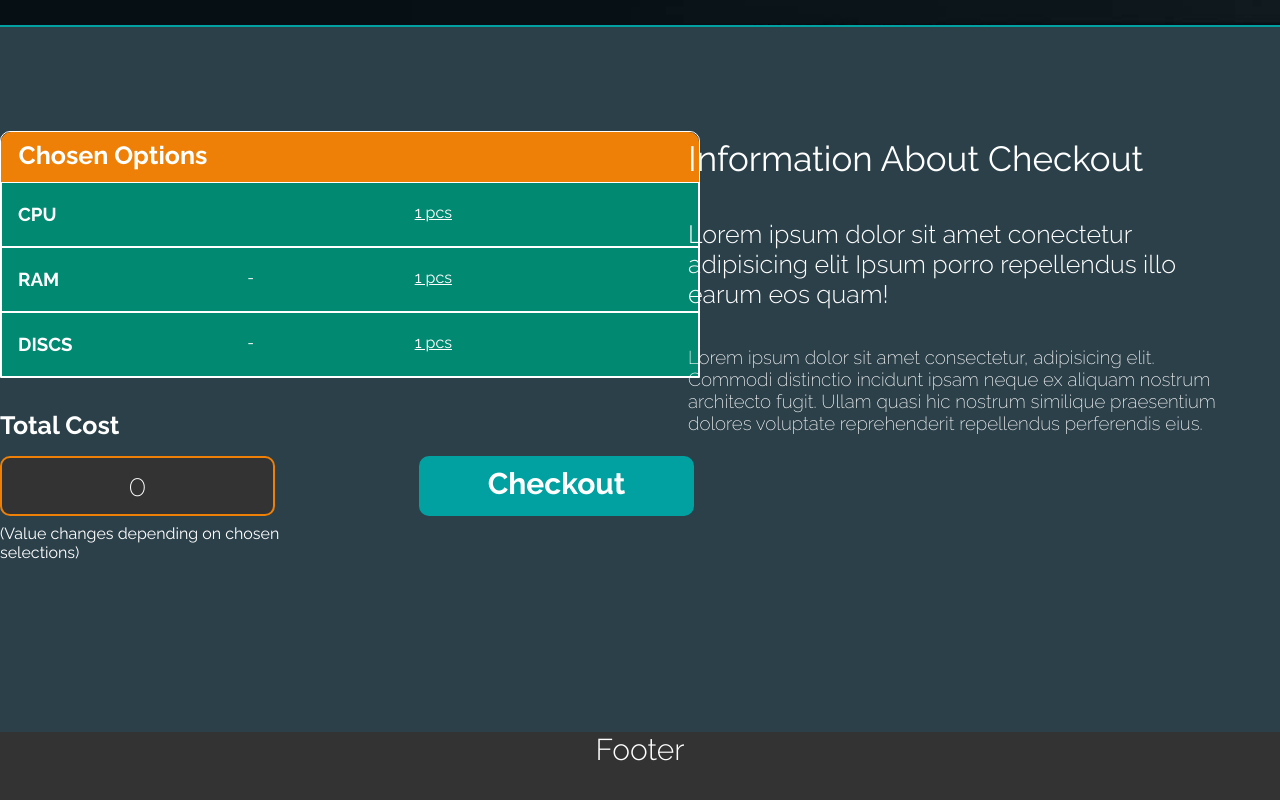
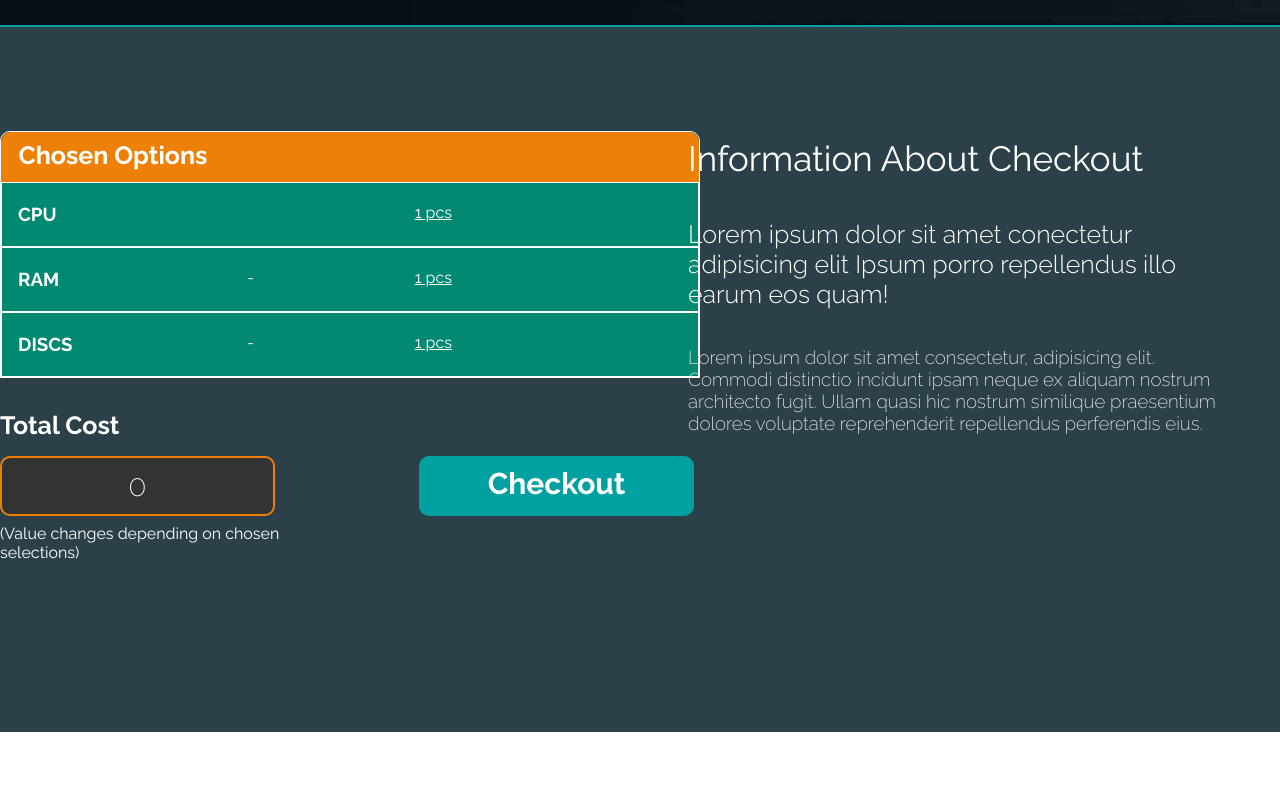
Before and after one commit to jacobdolleris/webdock-bachelor, a Vue app: page / in a window 1280 px wide. Shown: the part 1220-2020 px from the top of the page. After the commit the page ends 1952 px from the top, so only its background shows below. Built offline with nearby package versions, Linux system fonts and the light colour scheme; no server answers.

Commit message:
removed Footer Replacement

```diff
--- a/src/views/HomeView.vue
+++ b/src/views/HomeView.vue
@@ -275,8 +275,8 @@ const addToCheckout = (selectedOption) => {
 </main><!-- Content Container -->
 
 
-
-  <div class="footer-replacement ignore"> <h2>Footer</h2></div>
+<!--
+  <div class="footer-replacement ignore"> <h2>Footer</h2></div> -->
 
 </template>
 
```
